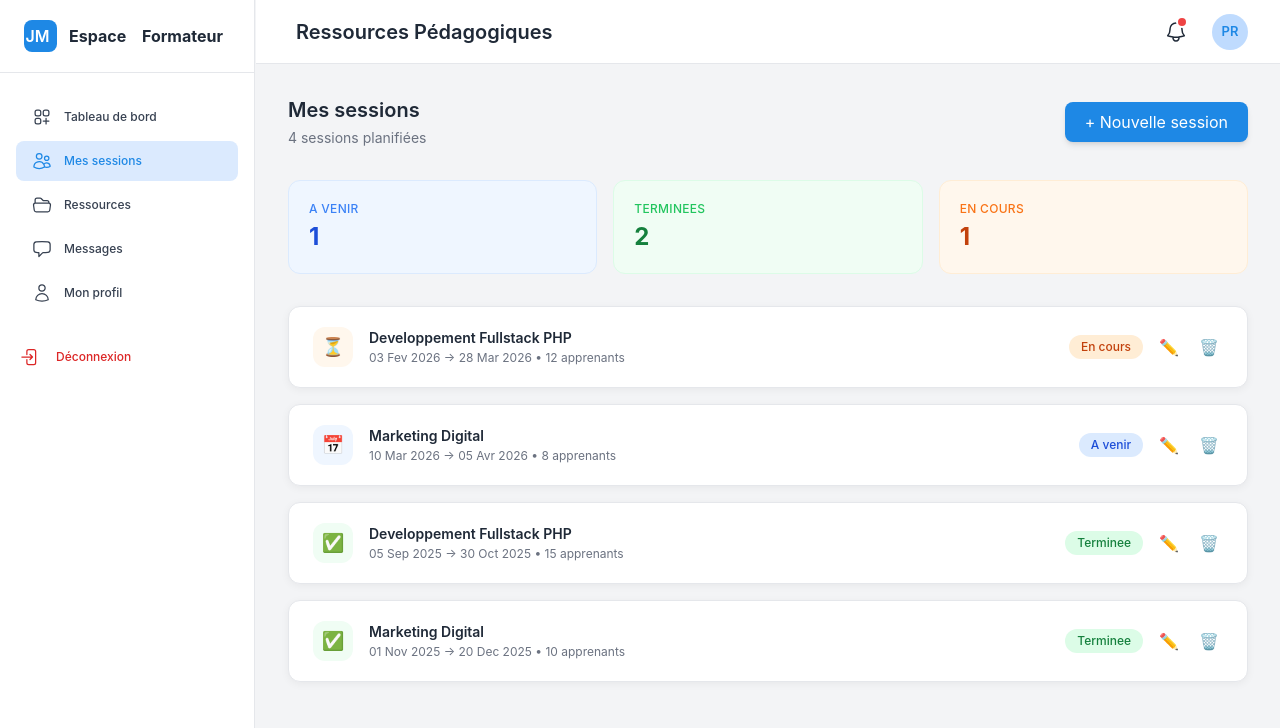
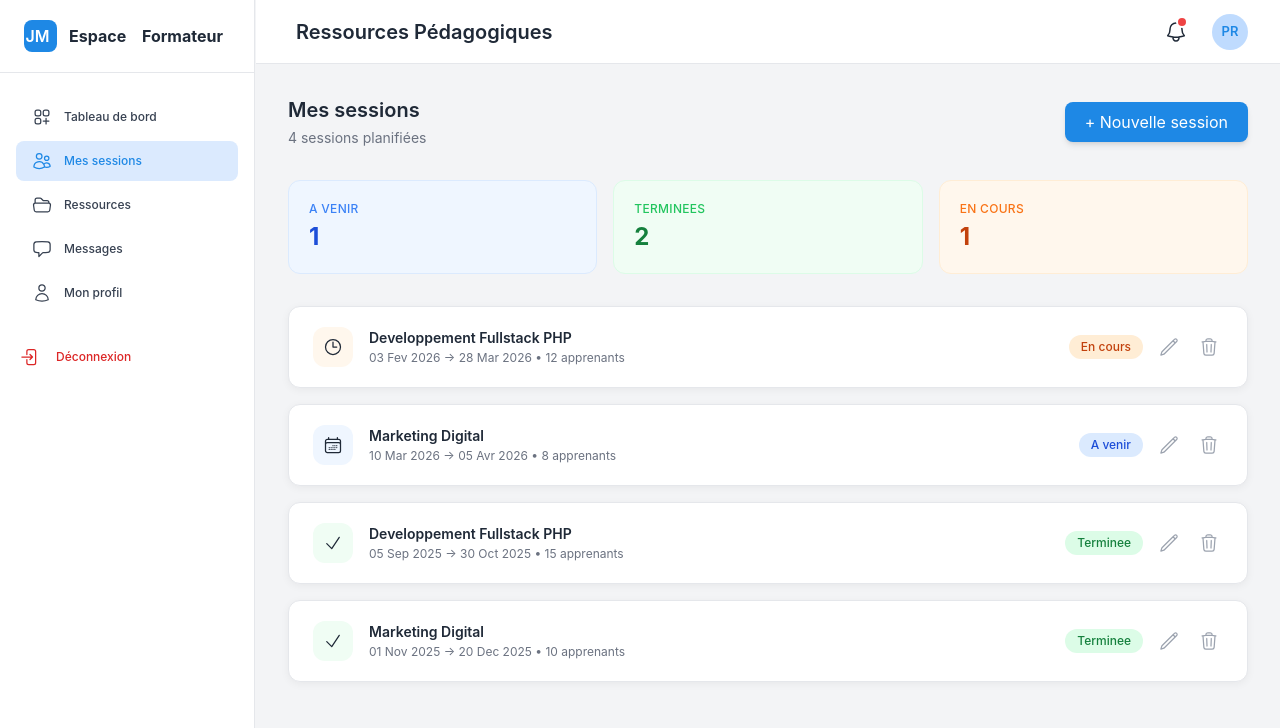
Before and after one commit to Denours/Espace-formateur-Vue.js, a Vue app: page /sessions in a window 1280 px wide. Shown: the top 728 px of the page. Built offline with nearby package versions, Linux system fonts and the light colour scheme.

Commit message:
Arrangement stylistique

```diff
--- a/src/router/index.ts
+++ b/src/router/index.ts
@@ -26,19 +26,19 @@ const router = createRouter({
       path: "/dashboard",
       name: "dashboard",
       component: () => import("../views/PlaceholderView.vue"),
-      props: { titre: "Tableau de bord", icone: {SquaresPlusIcon} },
+      props: { titre: "Tableau de bord", icone: SquaresPlusIcon },
     },
     {
       path: "/messages",
       name: "messages",
       component: () => import("../views/PlaceholderView.vue"),
-      props: { titre: "Messages", icone: {ChatBubbleLeftIcon} },
+      props: { titre: "Messages", icone: ChatBubbleLeftIcon },
     },
     {
       path: "/profil",
       name: "profil",
       component: () => import("../views/PlaceholderView.vue"),
-      props: { titre: "Mon profil", icone: {UserIcon} },
+      props: { titre: "Mon profil", icone: UserIcon },
     },
   ],
 });
--- a/src/views/PlaceholderView.vue
+++ b/src/views/PlaceholderView.vue
@@ -2,7 +2,8 @@
   <div
     class="flex flex-col items-center justify-center h-full text-gray-400 py-32"
   >
-    <div class="text-6xl mb-6">{{ icone }}</div>
+    <!-- <div class="text-6xl mb-6">{{ icone }}</div> -->
+    <component :is="icone" />
     <h2 class="text-xl font-semibold text-gray-600 mb-2">{{ titre }}</h2>
     <p class="text-sm">Cette section est en cours de développement.</p>
   </div>
--- a/src/views/SessionsView.vue
+++ b/src/views/SessionsView.vue
@@ -61,7 +61,10 @@
               statusStyle(session.statut).bg,
             ]"
           >
-            {{ statusStyle(session.statut).icone }}
+            <component
+              :is="statusStyle(session.statut).icone"
+              class="w-5 h-5"
+            />
           </div>
           <div>
             <p class="font-semibold text-gray-800 text-sm">
@@ -87,12 +90,12 @@
           <button
             class="text-gray-400 hover:text-primary transition p-1 rounded hover:bg-blue-50"
           >
-            ✏️
+            <PencilIcon class="size-5"></PencilIcon>
           </button>
           <button
             class="text-gray-400 hover:text-red-500 transition p-1 rounded hover:bg-red-50"
           >
-            🗑️
+            <TrashIcon class="size-5"></TrashIcon>
           </button>
         </div>
       </div>
@@ -102,6 +105,11 @@
 
 <script setup lang="ts">
 import { computed } from "vue";
+import { PencilIcon } from "@heroicons/vue/24/outline";
+import { TrashIcon } from "@heroicons/vue/24/outline";
+import { ClockIcon } from "@heroicons/vue/24/outline";
+import { CalendarDaysIcon } from "@heroicons/vue/24/outline";
+import { CheckIcon } from "@heroicons/vue/24/outline";
 
 interface Session {
   id: number;
@@ -163,19 +171,19 @@ function statusStyle(statut: Session["statut"]) {
       return {
         bg: "bg-orange-50",
         badge: "bg-orange-100 text-orange-700",
-        icone: "⏳",
+        icone: ClockIcon,
       };
     case "A venir":
       return {
         bg: "bg-blue-50",
         badge: "bg-blue-100 text-blue-700",
-        icone: "📅",
+        icone: CalendarDaysIcon,
       };
     case "Terminee":
       return {
         bg: "bg-green-50",
         badge: "bg-green-100 text-green-700",
-        icone: "✅",
+        icone: CheckIcon,
       };
   }
 }
```
